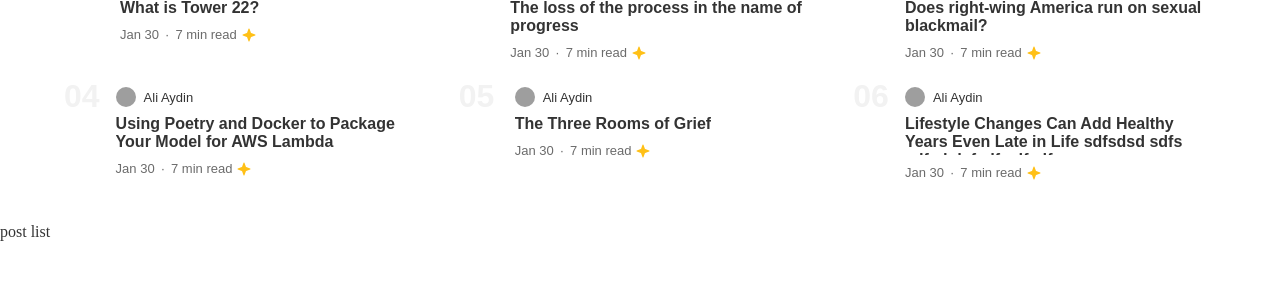
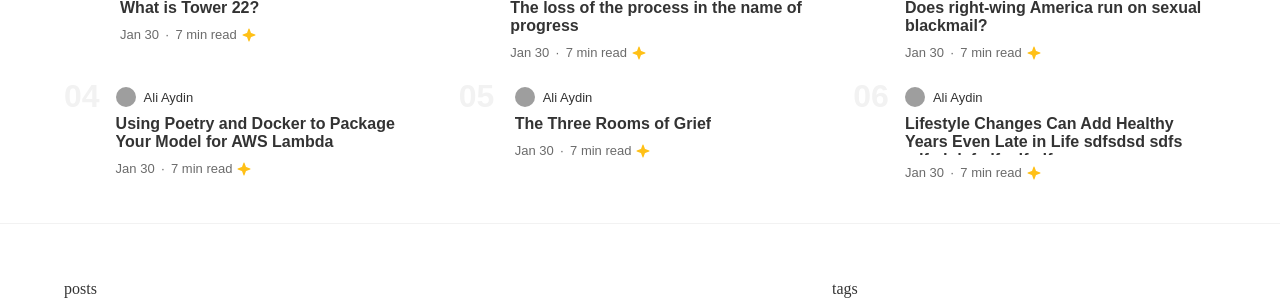
Before and after one commit to aliaydin/medium-clone-html, a plain HTML site: page index.html in a window 1280 px wide. Shown: the part 683-981 px from the top of the page. Before the commit the page ends 924 px from the top, so only its background shows below. Drawn offline with Linux system fonts and the light colour scheme; grey boxes are pictures that could not be loaded.

Commit message:
posts area grid

```diff
--- a/index.html
+++ b/index.html
@@ -285,9 +285,6 @@
                                     </div>
                                 </div>
 
-
-
-
                             </div>
                         </div>
                     </div>
@@ -295,7 +292,14 @@
             </div>
 
             <div class="posts_container">
-                post list
+                <div class="fx">
+                    <div class="posts_area">
+                        <div class="posts_grid">
+                            <section class="posts">posts</section>
+                            <aside class="posts_tags">tags</aside>
+                        </div>
+                    </div>
+                </div>
             </div>
 
         </section>
--- a/style.css
+++ b/style.css
@@ -144,7 +144,6 @@ a {
 }
 
 .trends_content {
-    display: block;
     width: 1192px;
     max-width: 1192px;
     margin : 0 64px;
@@ -255,3 +254,34 @@ a {
     height: 16px;
     margin: 0 0 0 4px;
 }
+
+.posts_container {
+    border-top: 1px solid #F2F2F2 ;
+    padding-top: 56px;
+}
+
+.posts_container > div.fx {
+    justify-content: center;
+}
+
+.posts_area {
+    margin: 0 64px;
+    max-width: 1192px;
+    width: 100%;
+}
+
+.posts_grid {
+    display: grid;
+    grid-template-columns: repeat(8,1fr) repeat(4, minmax(48px, 1fr));
+    grid-template-rows: 1fr;
+}
+
+.posts {
+    grid-column: 1 / span 7;
+    grid-row-start: 1;
+}
+
+.posts_tags {
+    grid-column: 9 / span 4;
+    grid-row-start: 1;
+}
```
